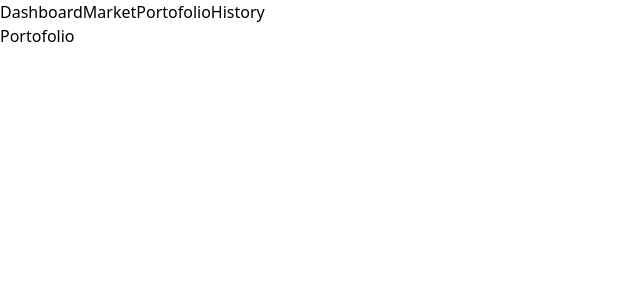
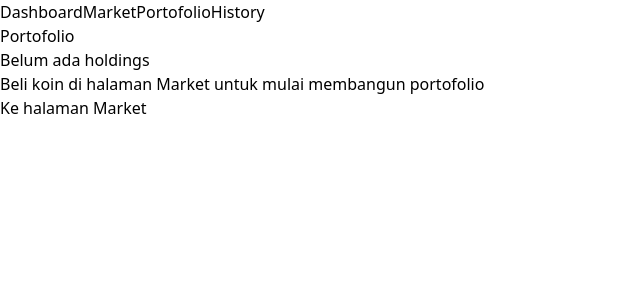
Before and after one commit to idpan/crypto-trade-simulator, a React (Vite) app: page /portofolio in a window 1280 px wide. Shown: the top 300 px of the page, without its empty margins (0-640 px from the left). Built offline with nearby package versions, Linux system fonts and the light colour scheme.

Commit message:
--feat: add portofolio empty state (closes #10)

```diff
--- a/src/pages/Portofolio.tsx
+++ b/src/pages/Portofolio.tsx
@@ -1,13 +1,25 @@
 import { getPortofolio } from "../hooks/usePortofolio";
-import { coinData } from "../data/coinData"; // sesuaikan path
-
+import { coinData } from "../data/coins";
+import { Link } from "react-router";
 export default function Portofolio() {
   const { holdings } = getPortofolio();
 
   return (
     <>
       <h1>Portofolio</h1>
-      {holdings.map((holding) => {
+
+      {!holdings[0] ? (
+        <>
+          <h2>Belum ada holdings</h2>
+          <p className="mb-10">
+            Beli koin di halaman Market untuk mulai membangun portofolio
+          </p>
+          <Link to="/market" className="bg-black text-white p-5 rounded-lg">
+            Ke halaman Market
+          </Link>
+        </>
+      ) : (
+        holdings?.map((holding) => {
           const coin = coinData.find((c) => c.id === holding.coinId);
 
           if (!coin) return null; // jaga-jaga kalau coinId gak ketemu
@@ -34,7 +46,8 @@ export default function Portofolio() {
               </div>
             </div>
           );
-      })}
+        })
+      )}
     </>
   );
 }
```
Lines whose indentation alone changed are shown as unchanged.
